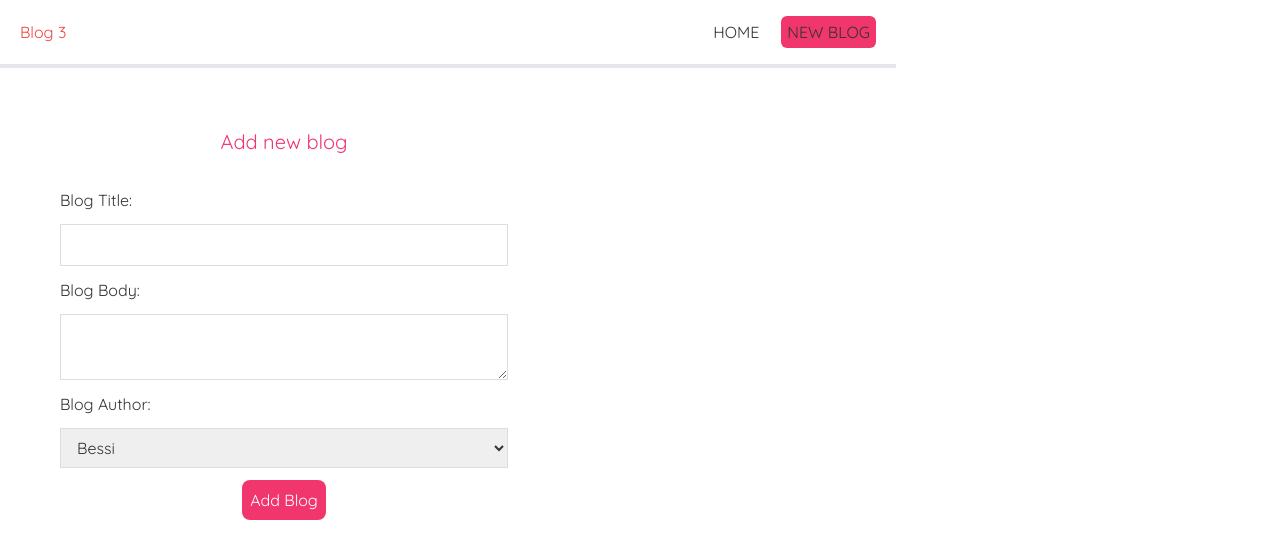
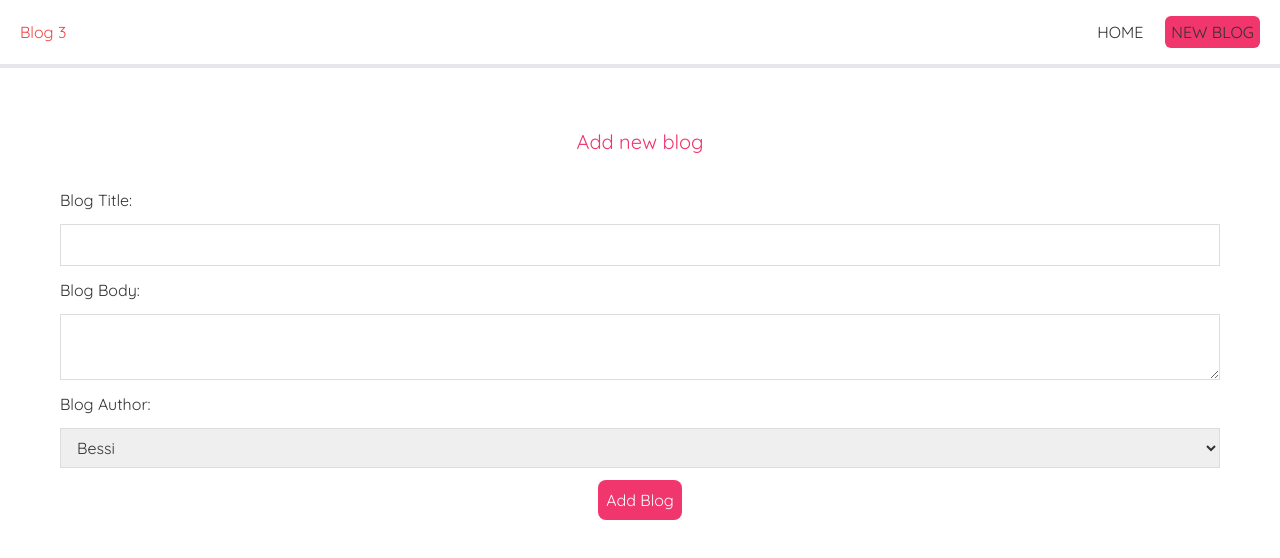
Before and after one commit to EyzRyder/React-Blog, a React (Vite) app in the folder client/: page /create in a window 1280 px wide. Shown: the top 558 px of the page. Built offline with nearby package versions, Linux system fonts and the light colour scheme.

Commit message:
added 404 page

```diff
--- a/client/src/App.jsx
+++ b/client/src/App.jsx
@@ -1,21 +1,22 @@
-import { useState } from 'react'
 import './assets/output.css'
 import Home from './components/Home'
 import Navbar from './components/Navbar'
 import { BrowserRouter as Router, Route, Routes } from 'react-router-dom';
 import CreateBlog from './components/CreateBlog';
 import BlogDetails from './components/BlogDetails';
+import NotFound from './components/NotFound';
 
 function App() {
   return (
     <Router>
     <div className="w-screen h-screen">
       <Navbar />
-      <div className="max-w-2xl m-[40px] p-[20px]">
+      <div className="m-[40px] p-[20px]">
           <Routes>
             <Route path='/' element={<Home />} />
             <Route path='/create' element={<CreateBlog />} />
             <Route path='/blogs/:id' element={<BlogDetails />} />
+            <Route path='*' element={<NotFound />} />
           </Routes>
       </div>
 
--- a/client/src/assets/output.css
+++ b/client/src/assets/output.css
@@ -531,6 +531,10 @@ video {
   margin: 0.75rem;
 }
 
+.m-2{
+  margin: 0.5rem;
+}
+
 .my-5{
   margin-top: 1.25rem;
   margin-bottom: 1.25rem;
@@ -731,6 +735,11 @@ video {
   line-height: 1.75rem;
 }
 
+.text-3xl{
+  font-size: 1.875rem;
+  line-height: 2.25rem;
+}
+
 .text-\[\#f1356d\]{
   --tw-text-opacity: 1;
   color: rgb(241 53 109 / var(--tw-text-opacity));
@@ -763,6 +772,10 @@ video {
   color: rgb(255 255 255 / var(--tw-text-opacity));
 }
 
+.filter{
+  filter: var(--tw-blur) var(--tw-brightness) var(--tw-contrast) var(--tw-grayscale) var(--tw-hue-rotate) var(--tw-invert) var(--tw-saturate) var(--tw-sepia) var(--tw-drop-shadow);
+}
+
 * {
   margin: 0;
   font-family: "Quicksand";
--- a/client/src/components/CreateBlog.jsx
+++ b/client/src/components/CreateBlog.jsx
@@ -26,7 +26,7 @@ export default function CreateBlog() {
     };
 
     return (
-        <div className="max-w-md m-0 text-center items-center justify-center">
+        <div className="m-0 text-center items-center justify-center">
             <h2 className="text-xl text-[#f1356d] mb-8">Add new blog</h2>
             <form onSubmit={handleSubmit}>
                 <label className="text-left block">Blog Title:</label>
--- a/client/src/components/Home.jsx
+++ b/client/src/components/Home.jsx
@@ -8,7 +8,7 @@ export default function Home() {
 
     return (
         <div className="flex flex-col">
-            <h2>Homepage</h2>
+            <h2 className="text-3xl text-[#f1356d] mb-8">Homepage</h2>
             {error && <div>{error}</div>}
             {isPending && <div>Loading ...</div>}
             {blogs && <BlogList
--- a/client/src/components/Navbar.jsx
+++ b/client/src/components/Navbar.jsx
@@ -2,7 +2,7 @@ import { Link } from "react-router-dom";
 
 export default function Navbar() {
     return (
-        <nav className="flex max-w-[70%] p-[20px] items-center m-0 border-b-4 border-solid">
+        <nav className="flex p-[20px] items-center m-0 border-b-4 border-solid">
             <h1 className="text-red-500">Blog 3</h1>
             <div className="ml-auto">
                 <Link to="/" className="ml-[16px] p-[6px] hover:text-red-400">HOME</Link>
--- /dev/null
+++ b/client/src/components/NotFound.jsx
@@ -0,0 +1,13 @@
+import { Link } from "react-router-dom";
+
+const NotFound = () => {
+    return (
+        <div>
+            <h2 className="text-3xl text-[#f1356d] mb-8">Error 404 - Sorry</h2>
+            <p className="m-2">Page not found</p>
+            <Link to='/' className="bg-[#f1356d] text-[#fff] border-none border-0 p-2 rounded-lg cursor-pointer">Back to Home page</Link>
+        </div>
+    );
+}
+
+export default NotFound;
```
